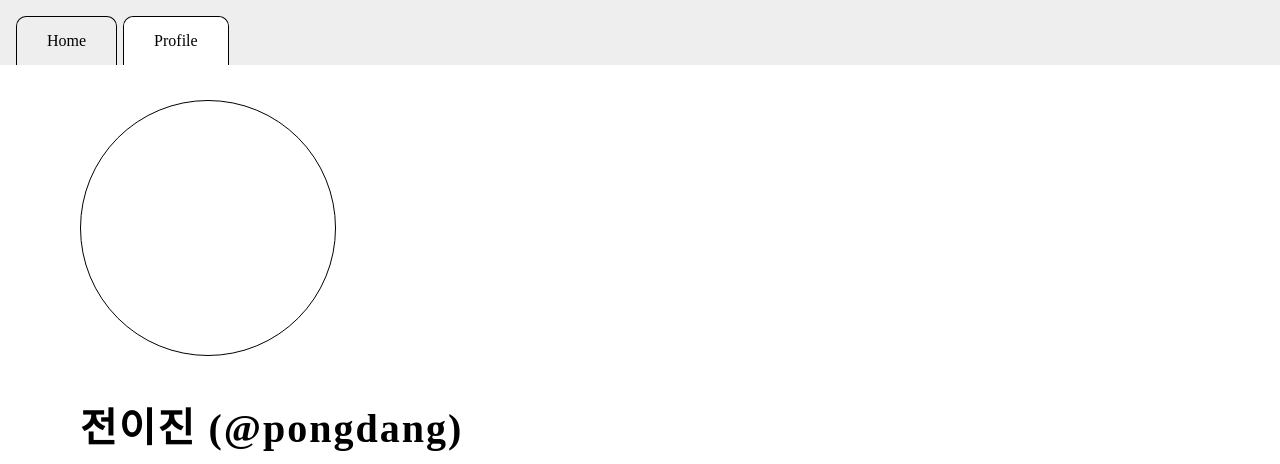
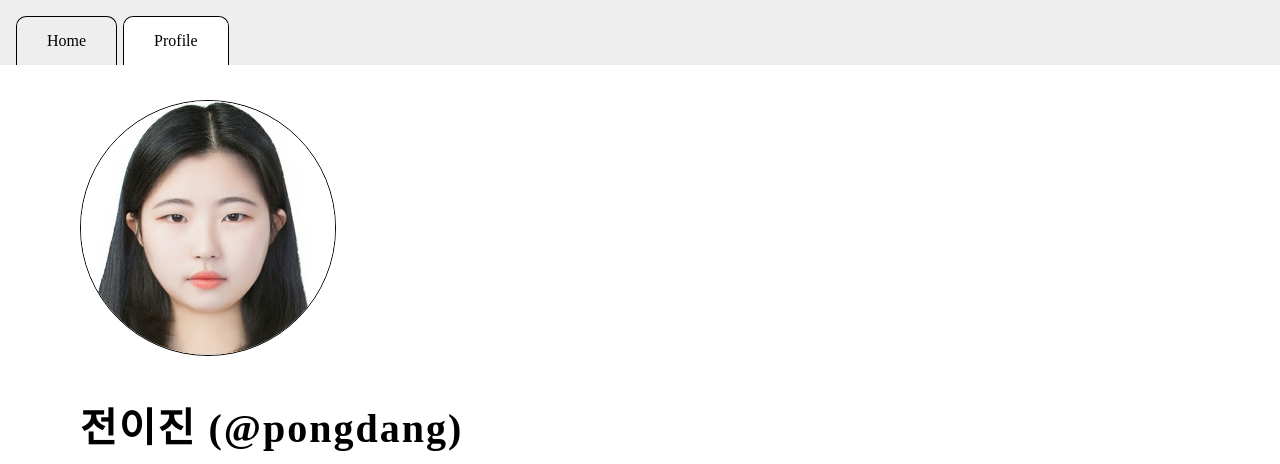
Before and after one commit to im-binary/profile, a React (Create React App) app: page /profile in a window 1280 px wide. Shown: the top 464 px of the page. Built offline with nearby package versions, Linux system fonts and the light colour scheme; a web font is replaced by a local one.

Commit message:
feat: 프로필 이미지 위치 조정

```diff
--- a/src/components/Profile/Info.jsx
+++ b/src/components/Profile/Info.jsx
@@ -21,7 +21,9 @@ export default function Info() {
 
   return (
     <article css={infoContainer(theme)}>
-      <div className='profile'>{/* <img src='/images/my-image.jpeg' alt='전이진 프로필 사진' /> */}</div>
+      <div className='profile'>
+        <img src='/images/my-image.jpeg' alt='전이진 프로필 사진' />
+      </div>
       <h1>
         전이진 (
         <a href={URLs.github} target='_blank' rel='noreferrer'>
@@ -72,8 +74,7 @@ const infoContainer = (theme) => css`
     border: 1px solid;
 
     img {
-      object-fit: cover;
-
+      margin-top: -14px;
       width: 100%;
     }
   }
```
